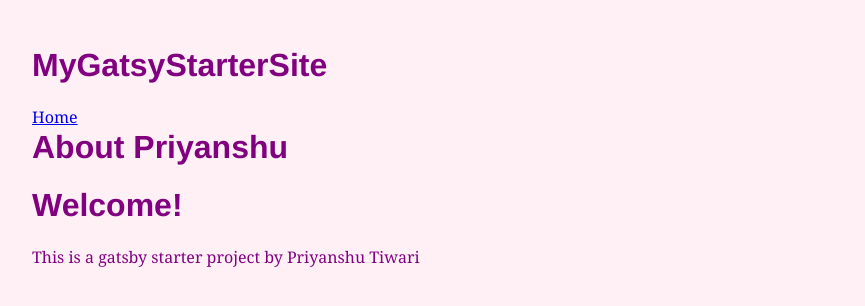
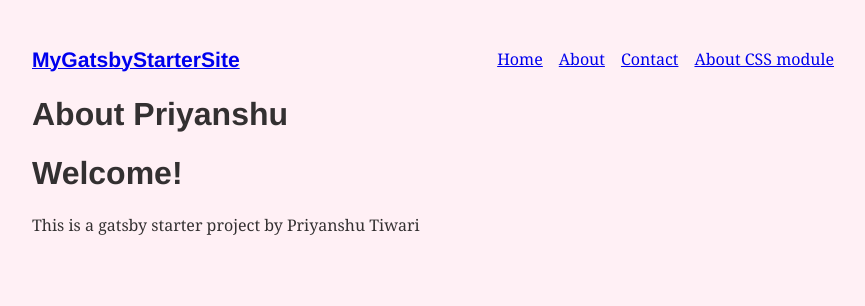
Before and after one commit to tpriyanshu90/gatsby-starter, a Gatsby site: page /about in a window 1280 px wide. Shown: the whole page, without its empty margins (199-1064 px from the left). Built offline with nearby package versions, Linux system fonts and the light colour scheme; Gatsby itself is replaced by a stand-in of ours.

Commit message:
added layouts

```diff
--- a/src/components/layout.js
+++ b/src/components/layout.js
@@ -1,9 +1,24 @@
 import React from "react"
-
+import { Link } from "gatsby"
+const ListLink = props => (
+  <li style={{ display: `inline-block`, marginRight: `1rem` }}>
+    <Link to={props.to}>{props.children}</Link>
+  </li>
+)
 export default function Layout({ children }) {
   return (
-    <div style={{ color: `purple`, margin: `3rem auto`, maxWidth: 850, padding: `0 1rem` }}>
-      <h1>MyGatsyStarterSite</h1>
+    <div style={{ margin: `3rem auto`, maxWidth: 850, padding: `0 1rem` }}>
+      <header style={{ marginBottom: `1.5rem` }}>
+        <Link to="/" style={{ textShadow: `none`, backgroundImage: `none` }}>
+          <h3 style={{ display: `inline` }}>MyGatsbyStarterSite</h3>
+        </Link>
+        <ul style={{ listStyle: `none`, float: `right` }}>
+          <ListLink to="/">Home</ListLink>
+          <ListLink to="/about/">About</ListLink>
+          <ListLink to="/contact/">Contact</ListLink>
+          <ListLink to="/about-css-modules/">About CSS module</ListLink>
+        </ul>
+      </header>
       {children}
     </div>
   )
--- a/src/pages/about.js
+++ b/src/pages/about.js
@@ -6,7 +6,6 @@
 export default function About() {
   return (
     <Layout>
-      <Link to="/">Home</Link>
       <Header headerText="About Priyanshu" />
       <Header headerText="Welcome!" />
       <p>This is a gatsby starter project by Priyanshu Tiwari</p>
--- a/src/pages/contact.js
+++ b/src/pages/contact.js
@@ -5,7 +5,6 @@
 export default function Contact() {
   return (
     <Layout>
-      <Link to="/">Home</Link>
       <h1>I'd love to talk! Email me at the address below</h1>
       <p>
         <a href="mailto:me@example.com">me@example.com</a>
--- a/src/pages/index.js
+++ b/src/pages/index.js
@@ -6,12 +6,6 @@
 export default function Home() {
   return (
     <Layout>
-      <Link to="/contact/">Contact</Link>
-      <br></br>
-      <Link to="/about-css-modules/">About CSS Module</Link>
-      <br></br>
-      <Link to="/about/">About Project</Link>
-      <br></br>
       <Header headerText="Hello Gatsby!" />
       <p>What a world.</p>
       <img src="https://source.unsplash.com/random/400x200" alt="" />
```
